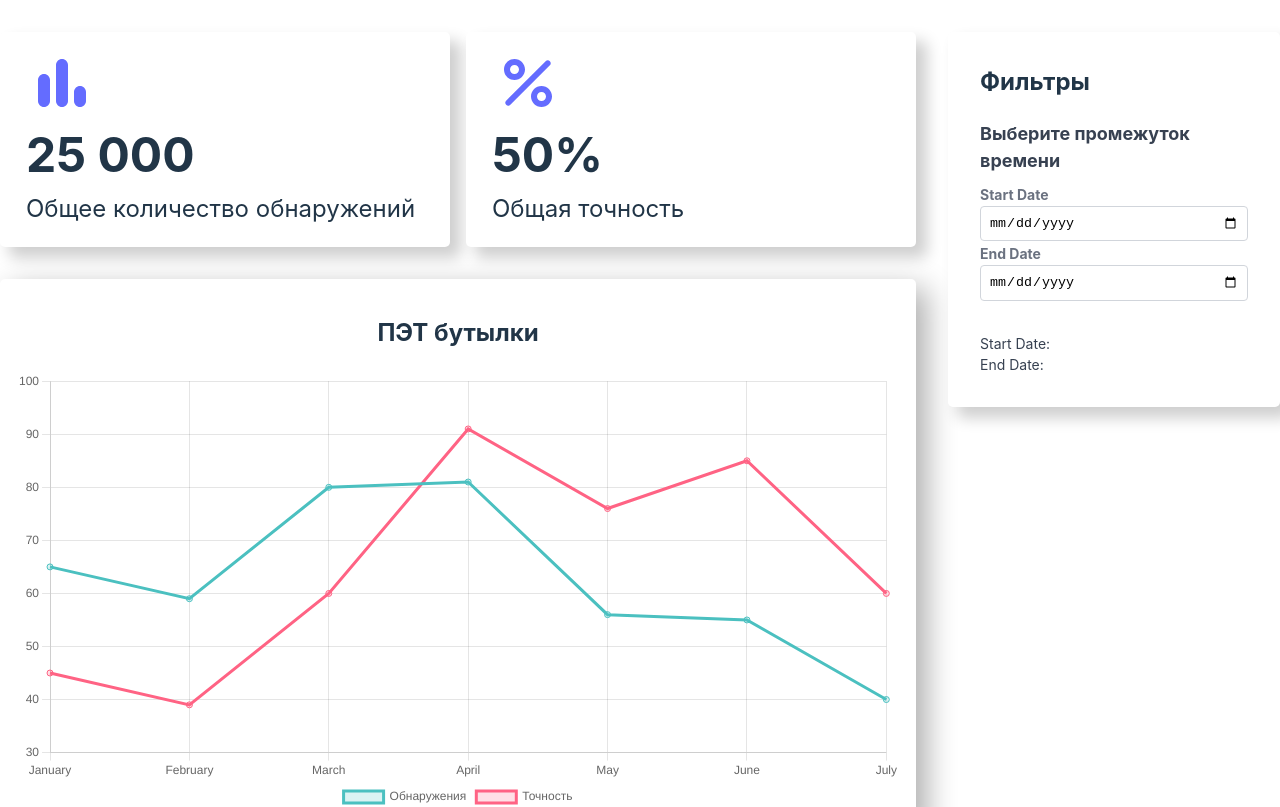
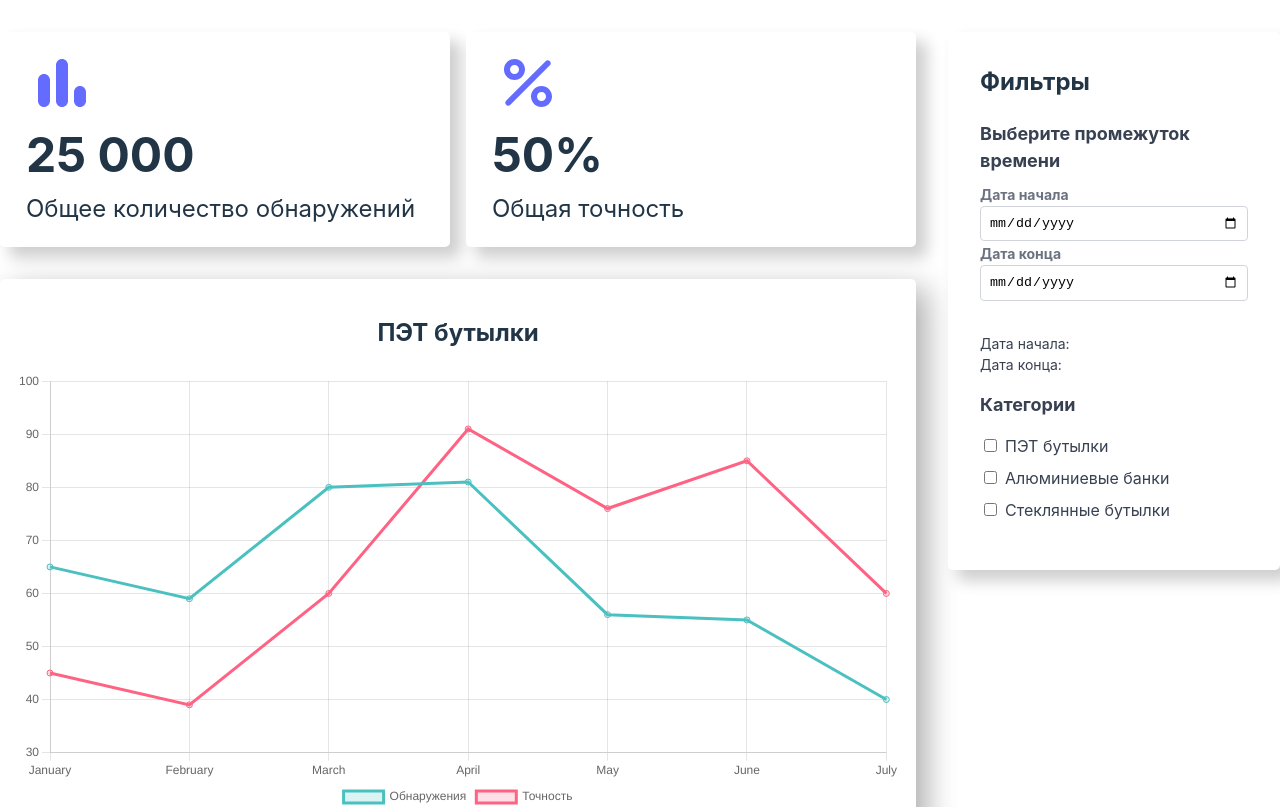
Before and after one commit to Maksouni/trasher-portal-front, a React (Vite) app: page / in a window 1280 px wide. Shown: the top 807 px of the page. Built offline with nearby package versions, Linux system fonts and the light colour scheme.

Commit message:
makin filters

```diff
--- /dev/null
+++ b/src/components/filters/CheckFilters.tsx
@@ -0,0 +1,35 @@
+import "./styles.scss";
+
+interface CheckFiltersProps {
+  filters: string[];
+  selectedFilters: string[];
+  onToggleFilter: (filter: string) => void;
+}
+
+export default function CheckFilters({
+  filters,
+  selectedFilters,
+  onToggleFilter,
+}: CheckFiltersProps) {
+  return (
+    <div className="check-filters">
+      <h2 className="check-filters-heading">Категории</h2>
+      <ul className="filters-list">
+        {filters.map((filter, index) => (
+          <li key={index} className="filter-item">
+            <input
+              type="checkbox"
+              id={`filter-${index}`}
+              checked={selectedFilters.includes(filter)}
+              onChange={() => onToggleFilter(filter)}
+              className="filter-checkbox"
+            />
+            <label htmlFor={`filter-${index}`} className="filter-label">
+              {filter}
+            </label>
+          </li>
+        ))}
+      </ul>
+    </div>
+  );
+}
--- a/src/components/filters/DateFilter.tsx
+++ b/src/components/filters/DateFilter.tsx
@@ -32,7 +32,7 @@ export default function DateFilter({
       <label>{label}</label>
       <div className="input-group">
         <div>
-          <label htmlFor="start-date">Start Date</label>
+          <label htmlFor="start-date">Дата начала</label>
           <input
             type="date"
             id="start-date"
@@ -42,7 +42,7 @@ export default function DateFilter({
           />
         </div>
         <div>
-          <label htmlFor="end-date">End Date</label>
+          <label htmlFor="end-date">Дата конца</label>
           <input
             type="date"
             id="end-date"
@@ -54,8 +54,8 @@ export default function DateFilter({
         </div>
       </div>
       <div className="date-display">
-        <p>Start Date: {formatDate(startDate)}</p>
-        <p>End Date: {formatDate(endDate)}</p>
+        <p>Дата начала: {formatDate(startDate)}</p>
+        <p>Дата конца: {formatDate(endDate)}</p>
       </div>
     </div>
   );
--- a/src/components/filters/styles.scss
+++ b/src/components/filters/styles.scss
@@ -47,3 +47,33 @@
     }
   }
 }
+
+
+.check-filters {
+  .check-filters-heading {
+    margin-bottom: 1rem;
+    margin-top: 1rem;
+    font-size: 1.125rem;
+    font-weight: 700;
+    color: #374151;
+  }
+
+  .filters-list {
+    list-style: none;
+    padding-left: 0;
+
+    .filter-item {
+      display: flex;
+      align-items: center;
+      margin-bottom: 0.5rem; // space-y-2
+
+      .filter-checkbox {
+        margin-right: 0.5rem; // mr-2
+      }
+
+      .filter-label {
+        color: #374151; // text-gray-700
+      }
+    }
+  }
+}
--- a/src/index.scss
+++ b/src/index.scss
@@ -74,3 +74,8 @@ button:focus-visible {
     background-color: #f9f9f9;
   }
 }
+
+
+ul{
+  list-style: none;
+}
--- a/src/pages/statistics/StatisticsPage.tsx
+++ b/src/pages/statistics/StatisticsPage.tsx
@@ -4,12 +4,47 @@ import "./styles.scss";
 import { BarChartRounded, PercentRounded } from "@mui/icons-material";
 import { useState } from "react";
 import DateFilter from "../../components/filters/DateFilter";
+import CheckFilters from "../../components/filters/CheckFilters";
+
+interface DataType{
+  id: number,
+  title: string
+}
 
 export default function StatisticsPage() {
   const totalCount = 25000;
   const accuracy = 50;
+
+  const data = [
+    {
+      id: 1,
+      title: "ПЭТ бутылки",
+    },
+    {
+      id: 2,
+      title: "Алюминиевые банки",
+    },
+    {
+      id: 3,
+      title: "Стеклянные бутылки",
+    },
+  ];
+
+  const [filteredCharts, setFilteredCharts] = useState<DataType[]>(data)
   const [startDate, setStartDate] = useState<string | null>(null);
   const [endDate, setEndDate] = useState<string | null>(null);
+  const [selectedFilters, setSelectedFilters] = useState<string[]>([]);
+
+  const filters = ["ПЭТ бутылки", "Алюминиевые банки", "Стеклянные бутылки"];
+
+  const handleToggleFilter = (filter: string) => {
+    setSelectedFilters((prev) =>
+      prev.includes(filter)
+        ? prev.filter((f) => f !== filter)
+        : [...prev, filter]
+    );
+    setFilteredCharts(data.filter(x => x.title))
+  };
 
   const handleStartDateChange = (date: string) => {
     setStartDate(date);
@@ -38,13 +73,13 @@ export default function StatisticsPage() {
           />
         </div>
         <div className="charts-container">
-          <ChartBlock title="ПЭТ бутылки" />
-          <ChartBlock title="Алюминиевые банки" />
-          <ChartBlock title="Стеклянные бутылки" />
+          {filteredCharts.map((x) => (
+            <ChartBlock title={x.title} />
+          ))}
         </div>
       </div>
       <div className="filters-container">
-        <h2>Фильтры</h2>
+        <h2 className="filters-heading">Фильтры</h2>
         <DateFilter
           label="Выберите промежуток времени"
           startDate={startDate}
@@ -52,6 +87,11 @@ export default function StatisticsPage() {
           onStartDateChange={handleStartDateChange}
           onEndDateChange={handleEndDateChange}
         />
+        <CheckFilters
+          filters={filters}
+          selectedFilters={selectedFilters}
+          onToggleFilter={handleToggleFilter}
+        />
       </div>
     </div>
   );
--- a/src/pages/statistics/styles.scss
+++ b/src/pages/statistics/styles.scss
@@ -3,11 +3,12 @@
   // flex-direction: column;
   justify-content: center;
   align-items: center;
+  padding-top: 2rem;
 
   .stats-blocks-list {
     display: flex;
     justify-content: space-between;
-    margin-block: 2rem;
+    margin-bottom: 2rem;
     gap: 1rem;
   }
 
@@ -21,7 +22,7 @@
     display: flex;
     flex-direction: column;
     position: sticky;
-    top: 2rem;
+    top: 0;
     margin-bottom: auto;
     margin-left: 2rem;
 
@@ -32,7 +33,7 @@
 
     padding: 2rem;
 
-    h2{
+    .filters-heading {
       margin-top: 0;
 
     }
```
